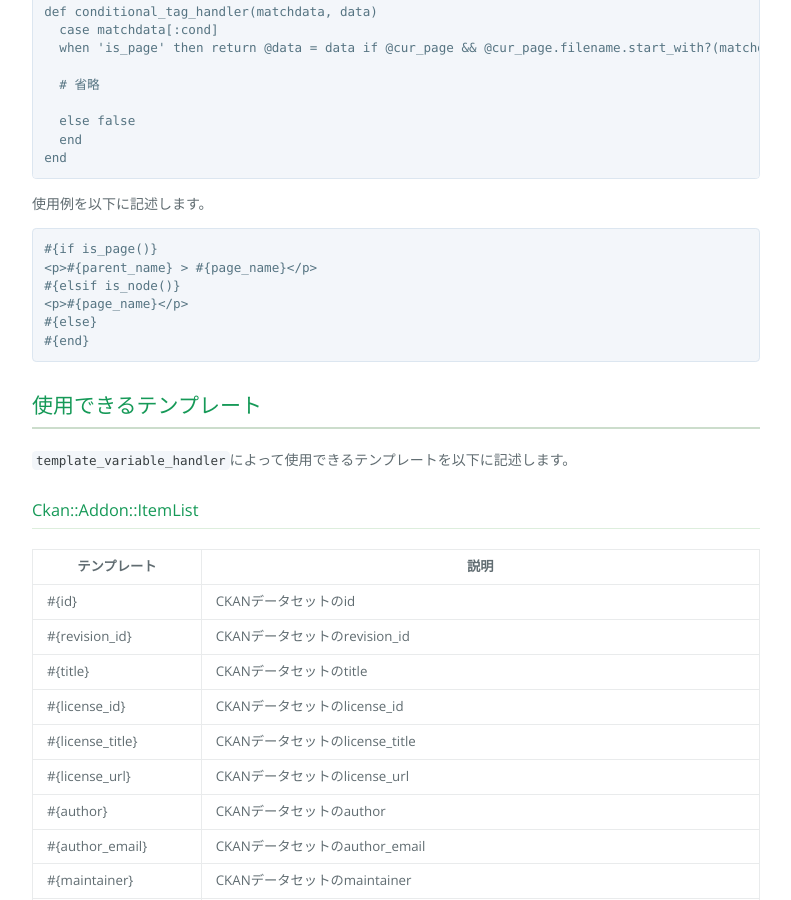
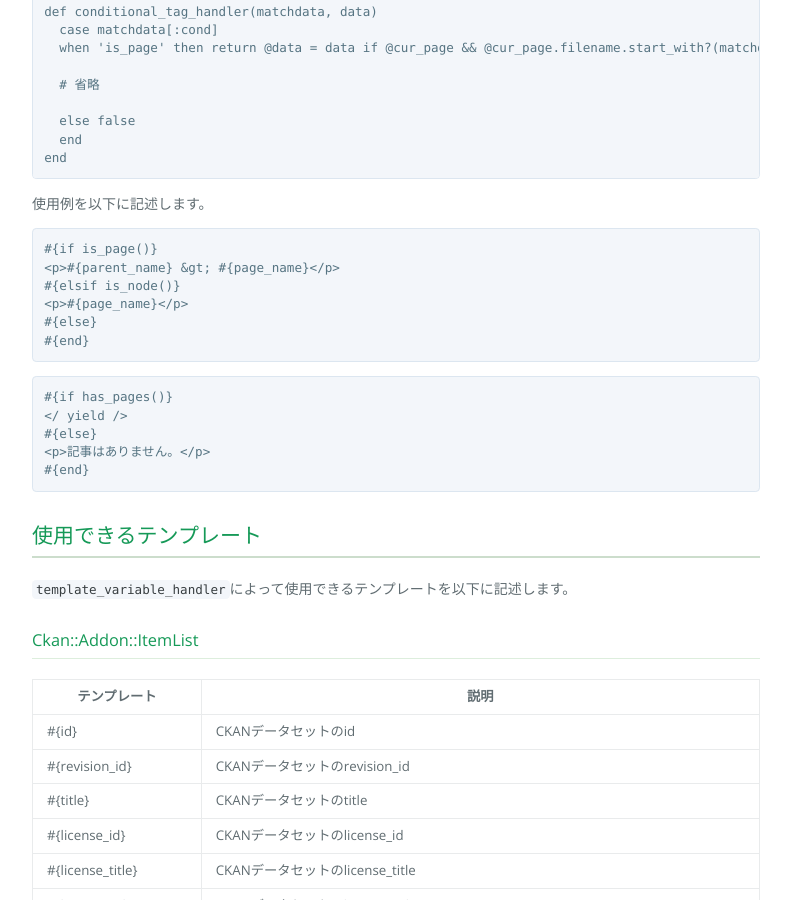
Before and after one commit to shirasagi/shirasagi.github.io, a Jekyll site: the page built from devel/template_variable_handler.md, in a window 1280 px wide and 900 px high, scrolled down 4209 px. Shown: the whole window, without its empty margins (244-1035 px from the left). Built offline with Jekyll 4.4.1, drawn with Linux system fonts in a browser that asks for light colours; nearby versions of some CDN libraries; some of the changed text lies outside the part shown.

Commit message:
use $gt; instead of >

```diff
--- a/devel/template_variable_handler.md
+++ b/devel/template_variable_handler.md
@@ -119,7 +119,7 @@ end
 
 ~~~html
 <!-- 上部HTML -->
-<nav id="category-list"><header><h2>#{parent.parent_name} > #{parent_name}</h2></header>
+<nav id="category-list"><header><h2>#{parent.parent_name} &gt; #{parent_name}</h2></header>
 ~~~
 
 以下に使用できるテンプレートを記述します。
@@ -180,10 +180,17 @@ end
 
 ~~~html
 #{if is_page()}
-<p>#{parent_name} > #{page_name}</p>
+<p>#{parent_name} &gt; #{page_name}</p>
 #{elsif is_node()}
 <p>#{page_name}</p>
 #{else}
+#{end}
+~~~
+~~~html
+#{if has_pages()}
+</ yield />
+#{else}
+<p>記事はありません。</p>
 #{end}
 ~~~
 
```
